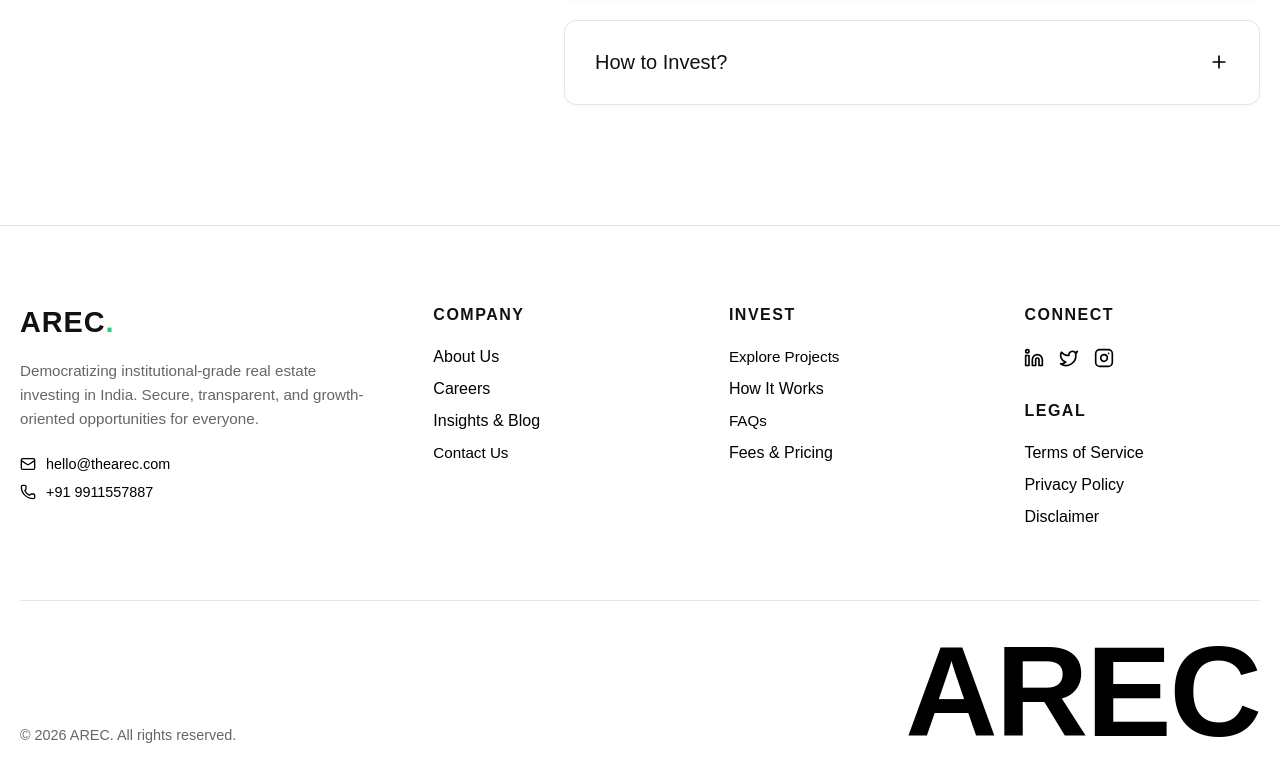
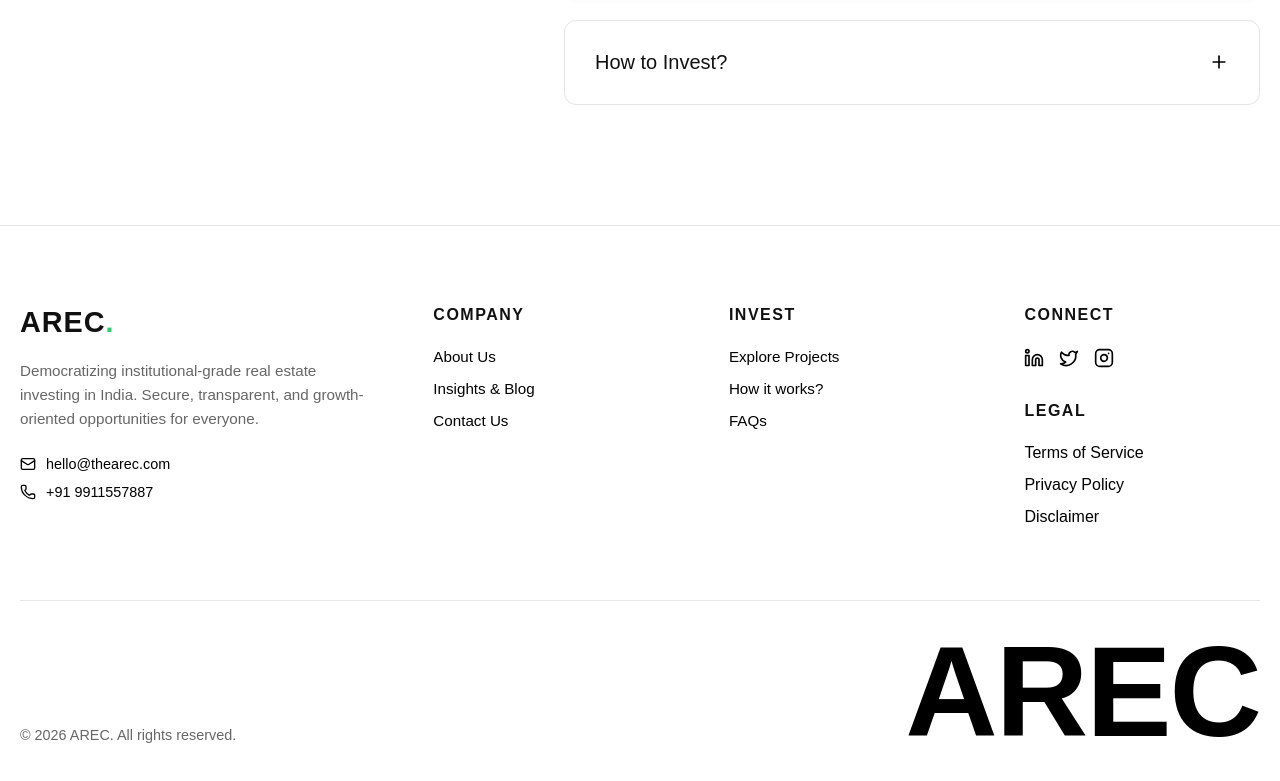
Before and after one commit to hestiyaCode/arec-real-estate, a Next.js app: page / in a window 1280 px wide. Shown: the part 7887-8668 px from the top of the page. Built offline with nearby package versions, Linux system fonts and the light colour scheme; a web font is replaced by a local one.

Commit message:
removed blogs and career

```diff
--- a/src/app/home/Footer/Footer.js
+++ b/src/app/home/Footer/Footer.js
@@ -54,10 +54,10 @@ const Footer = () => {
           <div className={styles.column}>
             <h4 className={styles.colHeading}>Company</h4>
             <ul className={styles.linkList}>
-              <li>About Us</li>
-              <li>Careers</li>
-              <li>Insights & Blog</li>
-              <li><Link href="/contact">Contact Us</Link></li>
+              <li><Link href="/aboutUs">About Us</Link></li>
+
+              <li><Link href="/InsightsAndBlogsPage">Insights & Blog</Link></li>
+              <li><Link href="/contact-page">Contact Us</Link></li>
             </ul>
           </div>
 
@@ -66,7 +66,7 @@ const Footer = () => {
             <h4 className={styles.colHeading}>Invest</h4>
             <ul className={styles.linkList}>
               <li><Link href="/projects">Explore Projects</Link></li>
-              <li>How It Works</li>
+              <li><Link href="/How-it-works-page">How it works?</Link></li>
 
               {/* FIXED LINK: Changed "#faq" to "/#faq" */}
               <li>
@@ -79,7 +79,7 @@ const Footer = () => {
                 </Link>
               </li>
 
-              <li>Fees & Pricing</li>
+
             </ul>
           </div>
 
```
